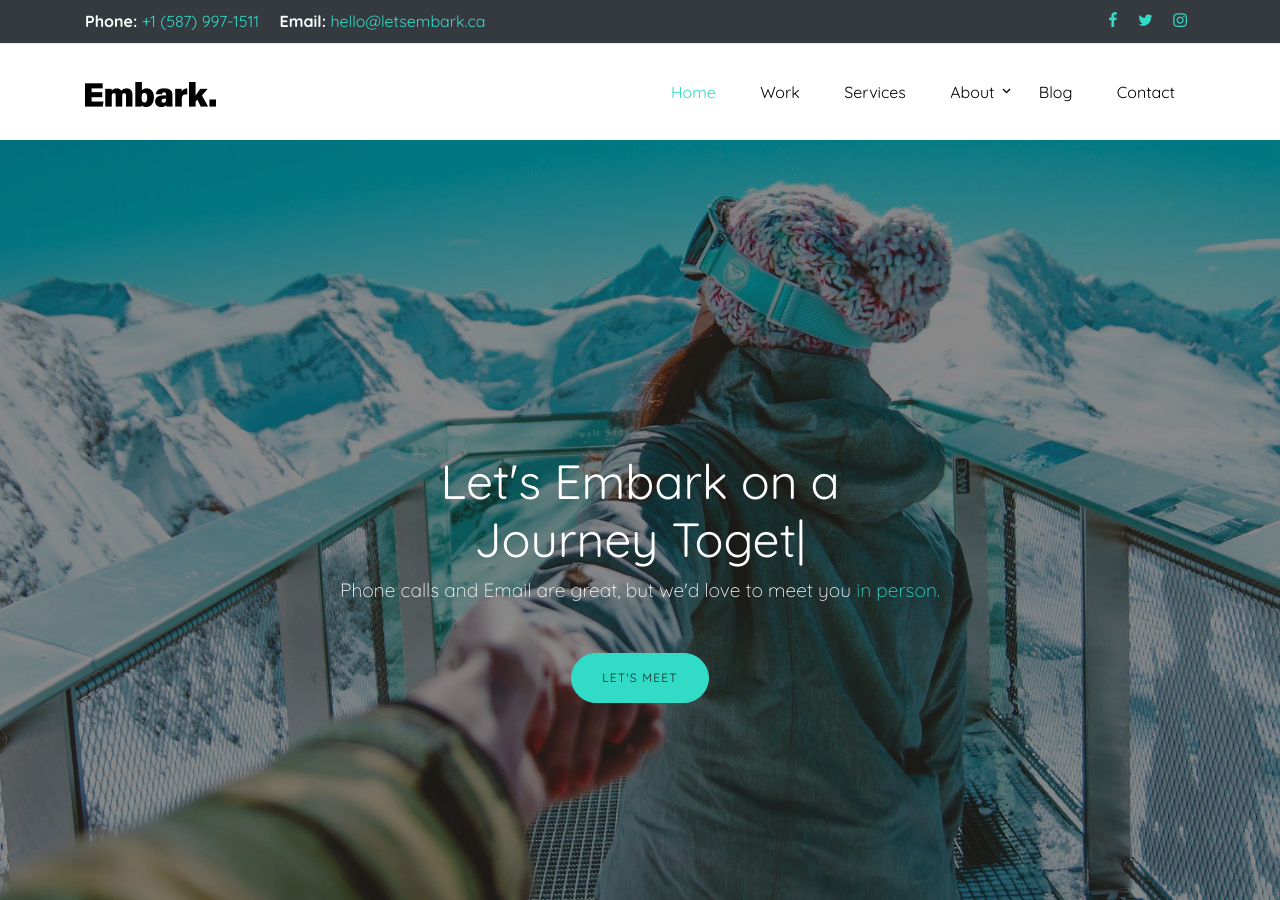
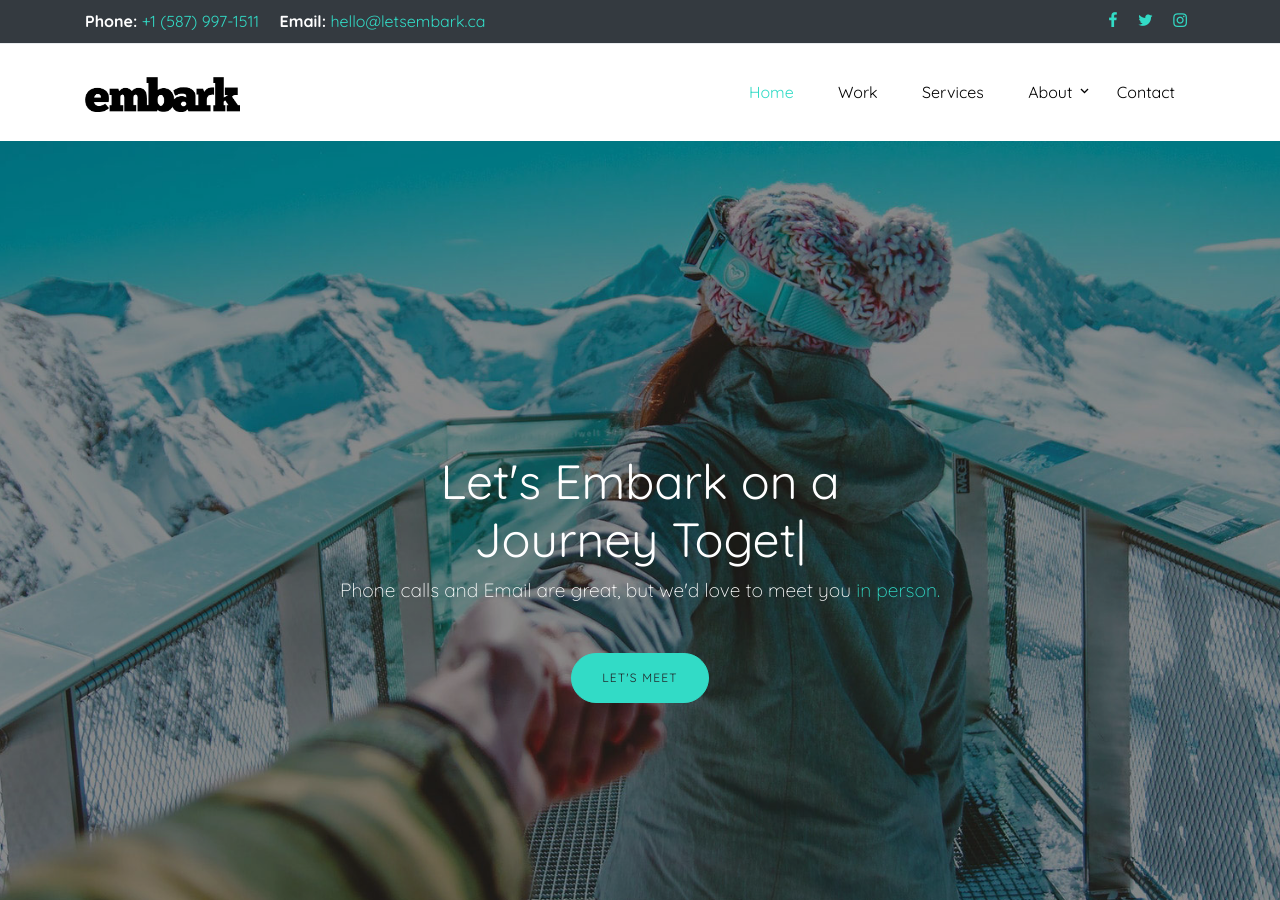
Before and after one commit to fevish/embark, a Jekyll site: the page built from index.md, in a window 1280 px wide and 900 px high. Built offline with Jekyll 4.4.1, drawn with Linux system fonts in a browser that asks for light colours; nearby versions of some CDN libraries; some web fonts are replaced.

Commit message:
Changes to logo made by Jeff

```diff
--- a/_includes/_menu.html
+++ b/_includes/_menu.html
@@ -4,7 +4,7 @@
       <div class="row align-items-center">
 
         <div class="col-11 col-xl-2">
-          <h1 class="mb-0 site-logo"><a href="index.html" class="text-black h2 mb-0"><img src="{{ site.baseurl }}/assets/images/embark-logo.png" style="max-height: 25px;"><span
+          <h1 class="mb-0 site-logo"><a href="index.html" class="text-black h2 mb-0"><img src="{{ site.baseurl }}/assets/images/embark-logo.png" style="max-height: 35px;"><span
                 class="text-primary"></span> </a></h1>
         </div>
         <div class="col-12 col-md-10 d-none d-xl-block">
@@ -23,7 +23,6 @@
                   <li><a href="#team-section">Our Team</a></li>
                 </ul>
               </li>
-              <li><a href="#blog-section" class="nav-link">Blog</a></li>
               <li><a href="#contact-section" class="nav-link">Contact</a></li>
             </ul>
           </nav>
```
Also changed, not shown: assets/images/embark-logo.png.
